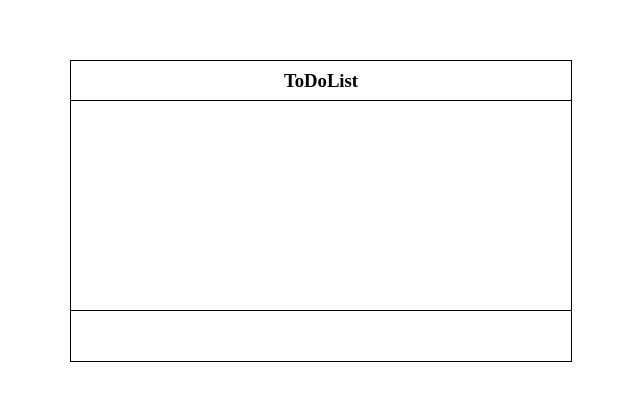
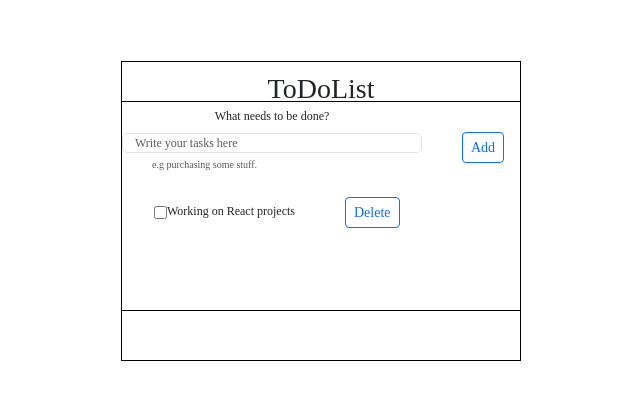
Before and after one commit to Rashin-Harisi/TodoList, a React (Create React App) app: page / in a window 1280 px wide. Shown: the part 189-590 px from the top of the page, without its empty margins (319-959 px from the left). Built offline with nearby package versions, Linux system fonts and the light colour scheme.

Commit message:
Updating ToDo component

```diff
--- a/src/comonents/header/header.css
+++ b/src/comonents/header/header.css
@@ -2,5 +2,5 @@
     border-bottom: 1px solid black;
     width: 100%;
     height:30px;
-    margin-top: -10px;
+    margin-top: 10px;
 }
--- a/src/comonents/layout/layout.css
+++ b/src/comonents/layout/layout.css
@@ -1,6 +1,6 @@
-.container{
+.wholeApp{
     border: 1px solid black;
-    width: 500px;
+    width: 400px;
     height: 300px;
     position: absolute;
     left: 50%;
--- a/src/comonents/layout/layout.js
+++ b/src/comonents/layout/layout.js
@@ -7,7 +7,7 @@
 
 const Layout = ({children})=>{
     return (
-        <div className='container'>
+        <div className='wholeApp'>
           <Header/>
           {children}
           <Footer/>
--- a/src/comonents/todoApp/todo.js
+++ b/src/comonents/todoApp/todo.js
@@ -1,10 +1,38 @@
 import React from 'react';
+import { Form, Row, Col, Button, } from 'react-bootstrap';
+import 'bootstrap/dist/css/bootstrap.min.css';
 
 
 
-const ToDo = ()=>{
+const ToDo = () => {
     return (
-        <div></div>
+        <div className='todoApp'>
+            <div style={{marginTop: '5px',height:'80px', marginBottom:'10px',}}>
+                <Form>
+                    <Row className="align-items-center">
+                        <Col>
+                            <Form.Group className="mb-3" controlId="enterTasks" style={{ display: 'flex', flexDirection: 'column', width: '300px', fontSize:'12px', }}>
+                                <Form.Label>What needs to be done?</Form.Label>
+                                <Form.Control type='text' placeholder='Write your tasks here' style={{height:'20px', fontSize:'12px'}}></Form.Control>
+                                <Form.Text style={{ textAlign: 'left', fontSize: '10px', marginLeft: '30px', }}>e.g purchasing some stuff.</Form.Text>
+                            </Form.Group>
+                        </Col>
+                        <Col>
+                            <Button variant="outline-primary" type='submit' size='sm' >Add</Button>
+                        </Col>
+                    </Row>
+                </Form>
+            </div>
+
+            <ul>
+                <li style={{display: 'flex', alignItems: 'center' }}>
+                    <input type='checkbox' />
+                    <p style={{fontSize:'12px', height:'5px', }}> Working on React projects</p>
+                    <span style={{ width: '50px' }}></span>
+                    <Button variant="outline-primary" size='sm'>Delete</Button>
+                </li>
+            </ul>
+        </div>
     )
 };
 
```
